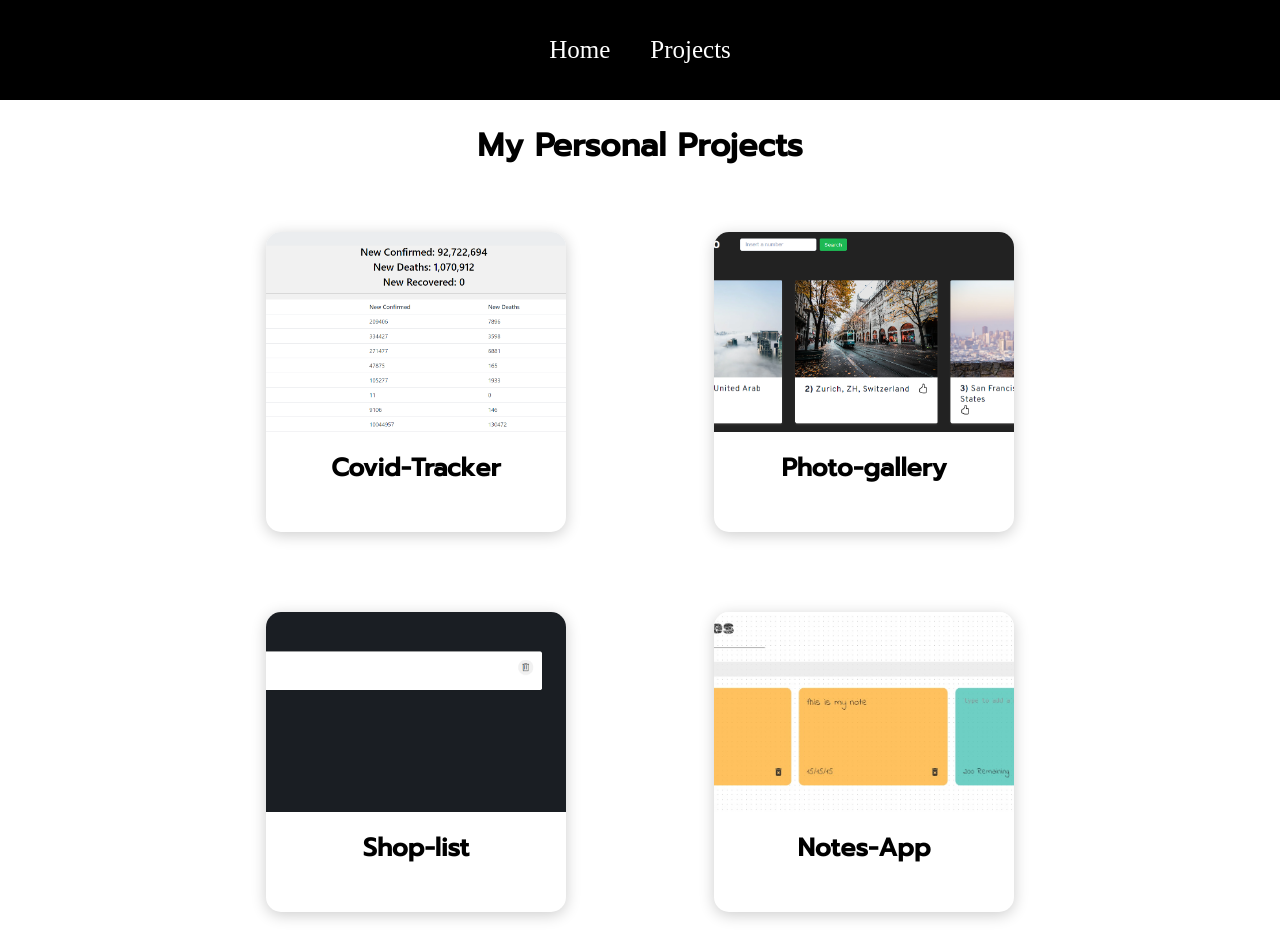
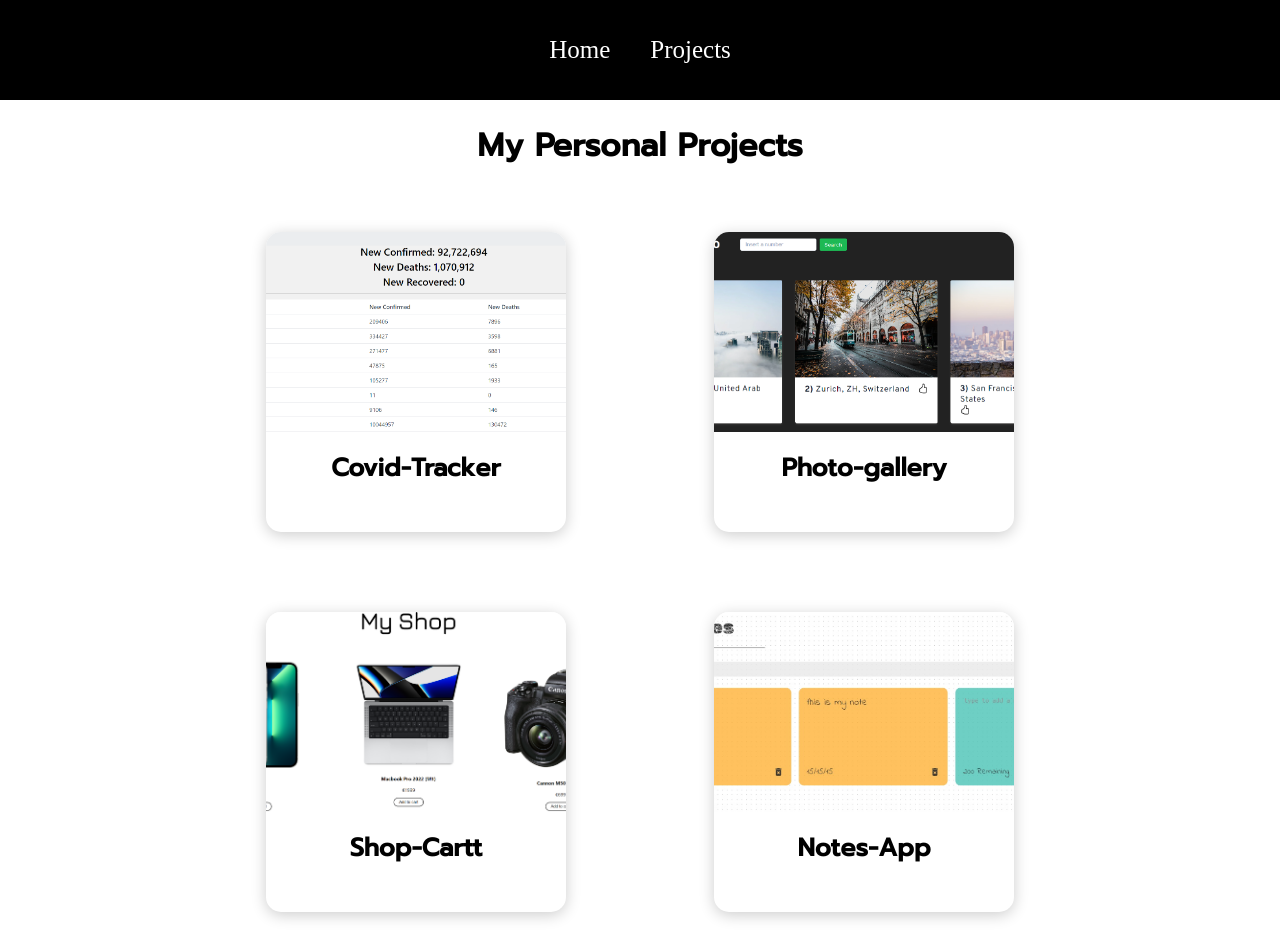
Before and after one commit to MatheusCTorres/Porfolio, a React (Vite) app in the folder project/: page /projects in a window 1280 px wide. Shown: the top 952 px of the page. Built offline with nearby package versions, Linux system fonts and the light colour scheme.

Commit message:
change project

```diff
--- a/project/src/data.js
+++ b/project/src/data.js
@@ -20,10 +20,10 @@ export const ProjectList = [
         url: "https://github.com/MatheusCTorres/Photo-gallery"
     },
     {
-        name: "Shop-list",
+        name: "Shop-Cartt",
         image: Shop,
-        skills: "ReactJS, JavaScript, Node.js, MongoDB, Express",
-        url: "https://github.com/MatheusCTorres/Shop-list"
+        skills: "ReactJS, JavaScript",
+        url: "https://github.com/MatheusCTorres/Shopping-Cart"
     },
     {
         name: "Notes-App",
```
Also changed, not shown: project/src/assets/shop.png.
